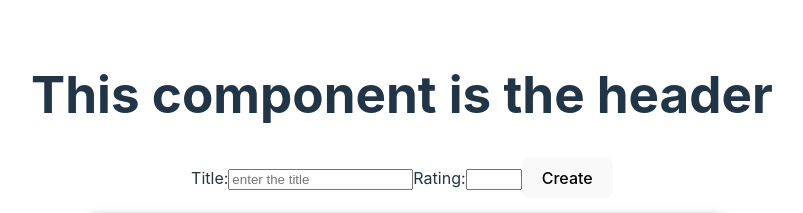
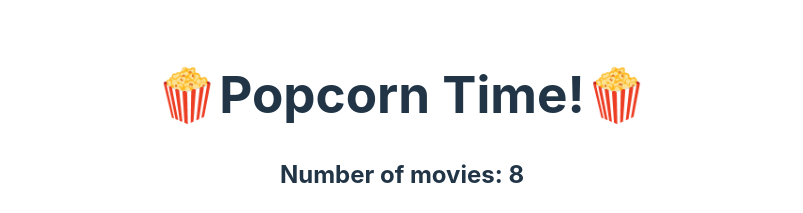
Before and after one commit to Beatriz-96/popcorn-time, a React (Vite) app: page / in a window 1280 px wide. Shown: the top 213 px of the page, without its empty margins (238-1041 px from the left). Built offline with nearby package versions, Linux system fonts and the light colour scheme.

Commit message:
Display number of movies

```diff
--- a/src/components/Header.jsx
+++ b/src/components/Header.jsx
@@ -1,7 +1,16 @@
 import "./Header.css";
 
-function Header() {
-    return <h1>This component is the header</h1>
+function Header(props) {
+    return  (
+    <header>
+        <h1>🍿Popcorn Time!🍿</h1>
+
+        {props.numberOfMovies > 0
+            ? <h2>Number of movies: {props.numberOfMovies}</h2>
+            : <h2>Sorry, no movies to display</h2>
+        }
+    </header>
+    )
 }
 
 export default Header;
```
